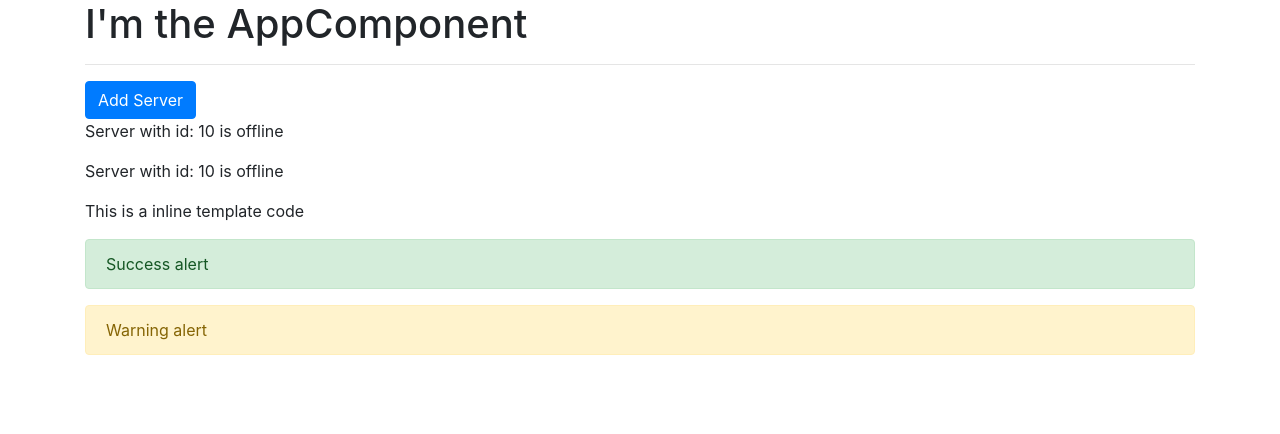
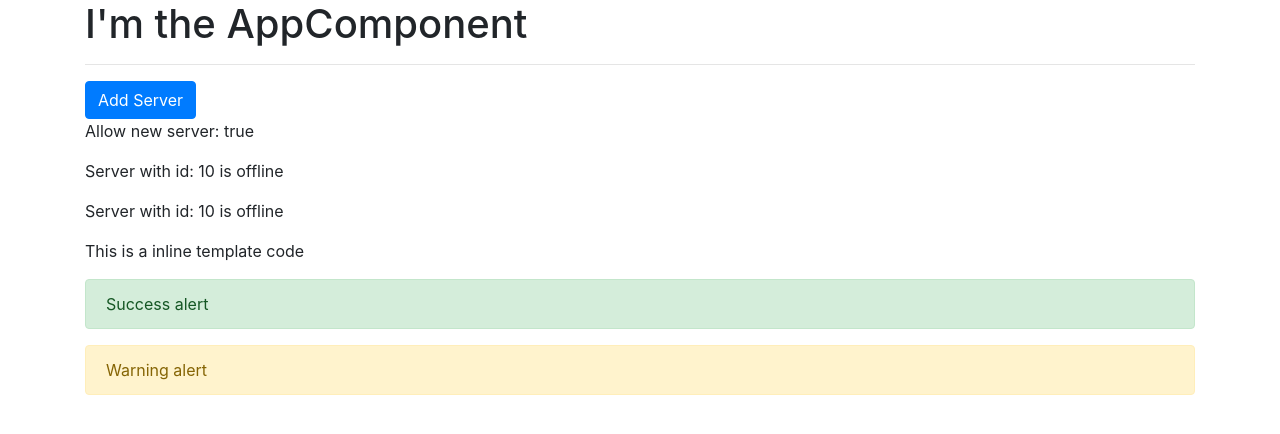
Before and after one commit to maiconfz/angular-playground, an Angular app in the folder the-complete-guid-to-angular-course/my-first-app/: page / in a window 1280 px wide. Shown: the top 434 px of the page. Built offline with nearby package versions, Linux system fonts and the light colour scheme.

Commit message:
Add sample property binding

```diff
--- a/the-complete-guid-to-angular-course/my-first-app/src/app/servers/servers.component.html
+++ b/the-complete-guid-to-angular-course/my-first-app/src/app/servers/servers.component.html
@@ -1,3 +1,4 @@
 <button class="btn btn-primary" [disabled]="!allowNewServer">Add Server</button>
+<p>Allow new server: <span [innerText]="allowNewServer"></span></p>
 <app-server></app-server>
 <app-server></app-server>
```
